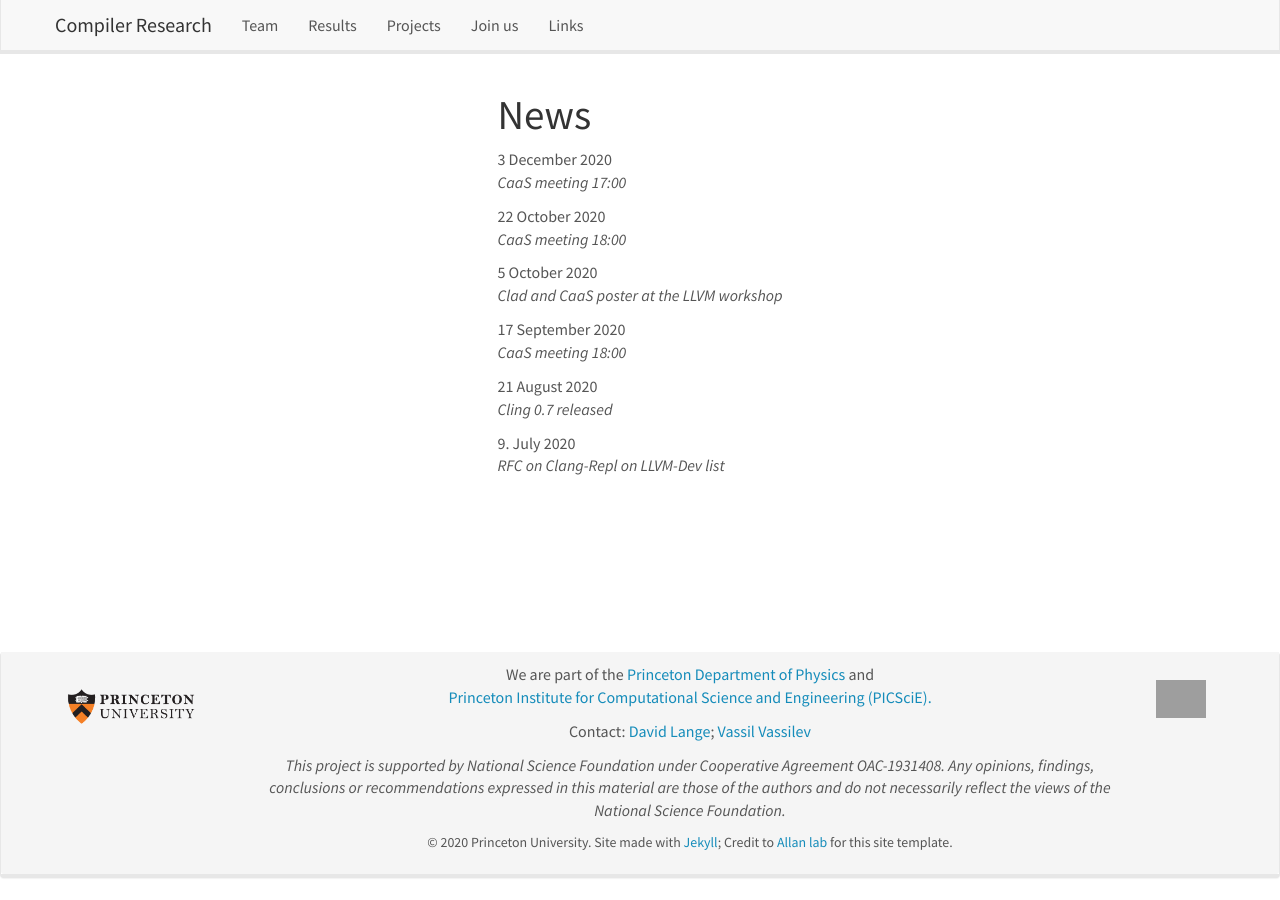
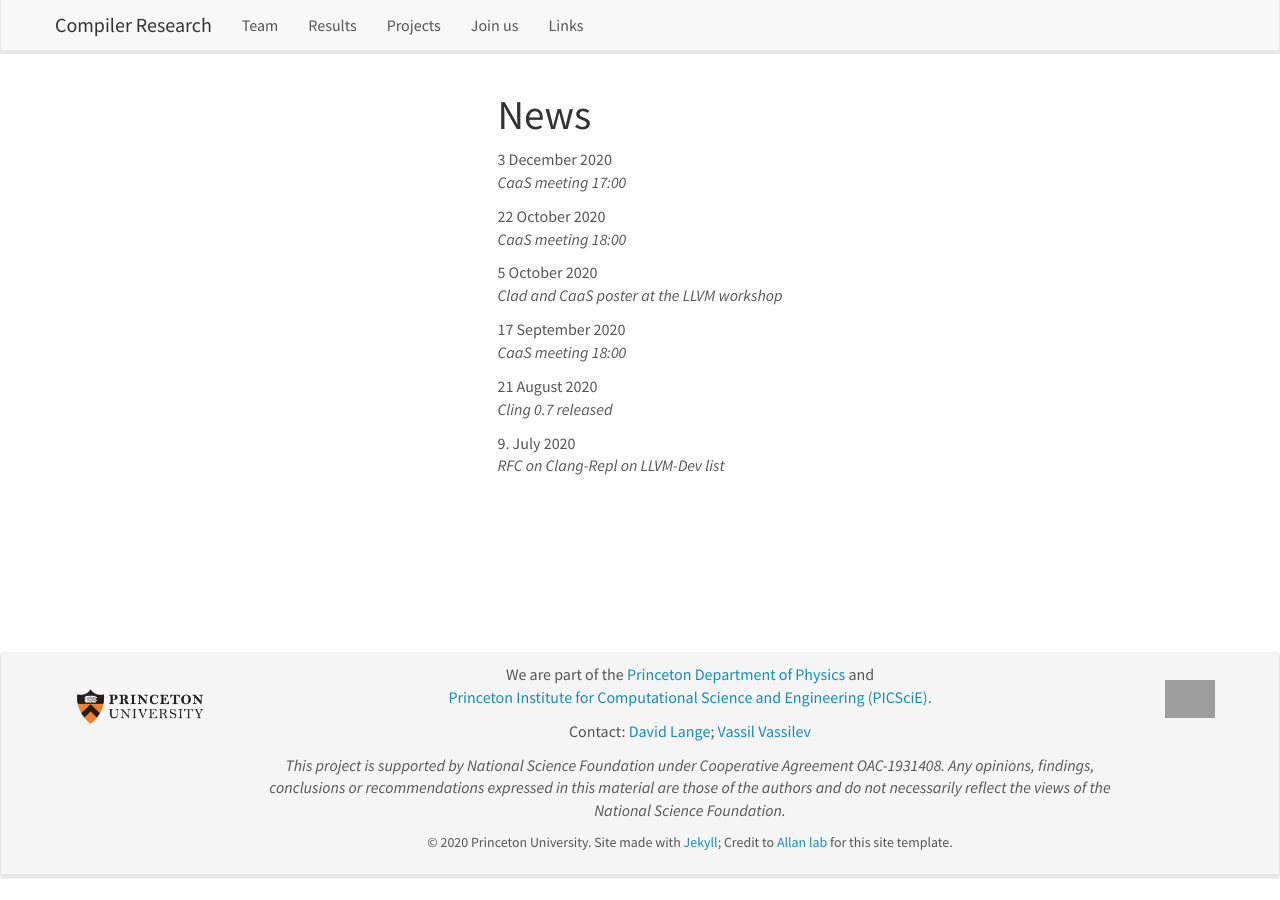
Before and after one commit to vgvassilev/clad, a Jekyll site: the page built from _pages/allnews.md, in a window 1280 px wide. Built offline with Jekyll 4.4.1, drawn with Linux system fonts in a browser that asks for light colours; nearby versions of some CDN libraries; grey boxes are pictures that could not be loaded.

Commit message:
Center the logos for the mobile version.

```diff
--- a/_includes/footer.html
+++ b/_includes/footer.html
@@ -3,7 +3,7 @@
     <div class="container-fluid">
       <div class="row">
 
-        <div class="col-sm-2">
+        <div class="col-sm-2" align="center">
           <img src="/images/princeton.png" style="width: 150px" />
         </div>
 
@@ -38,7 +38,7 @@
           </p>
         </div>
 
-        <div class="col-sm-1">
+        <div class="col-sm-1" align="center">
           <img src="/images/nsf.png" style="width: 50px" />
         </div>
       </div>
```
